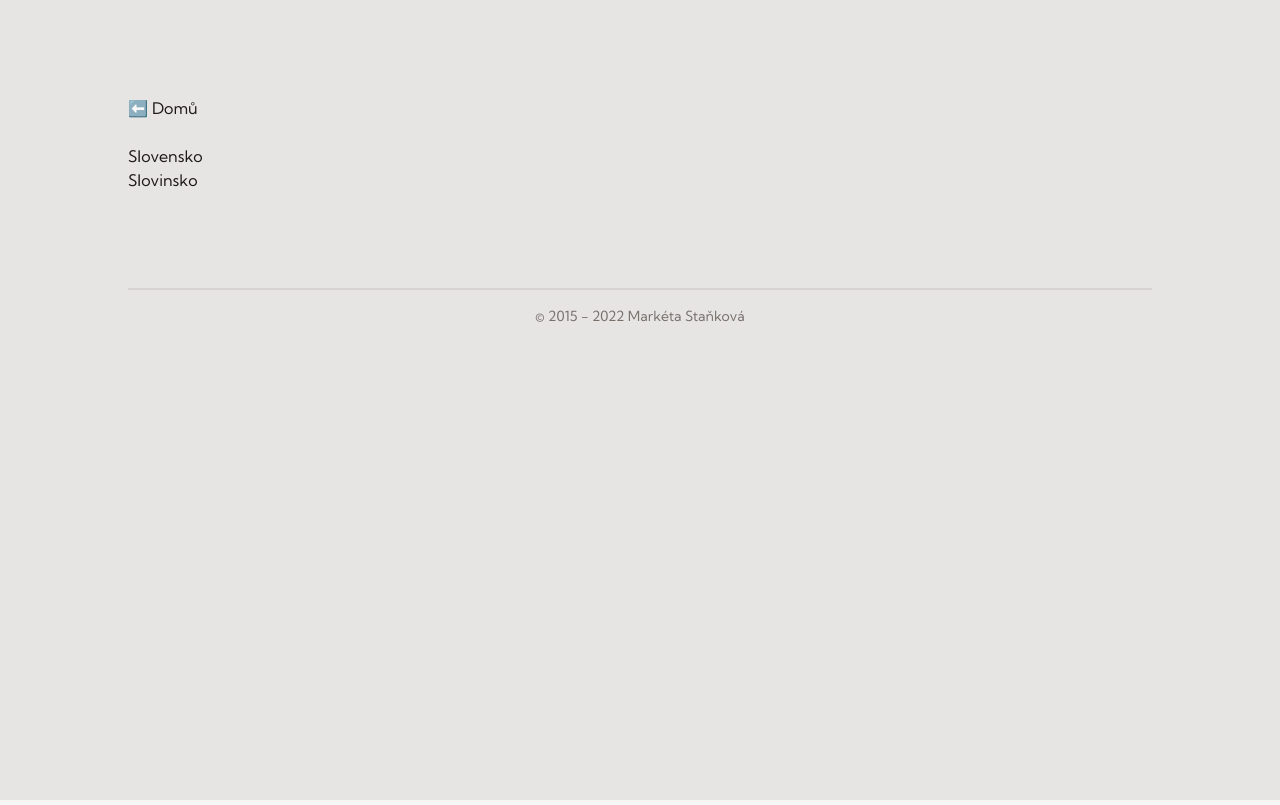
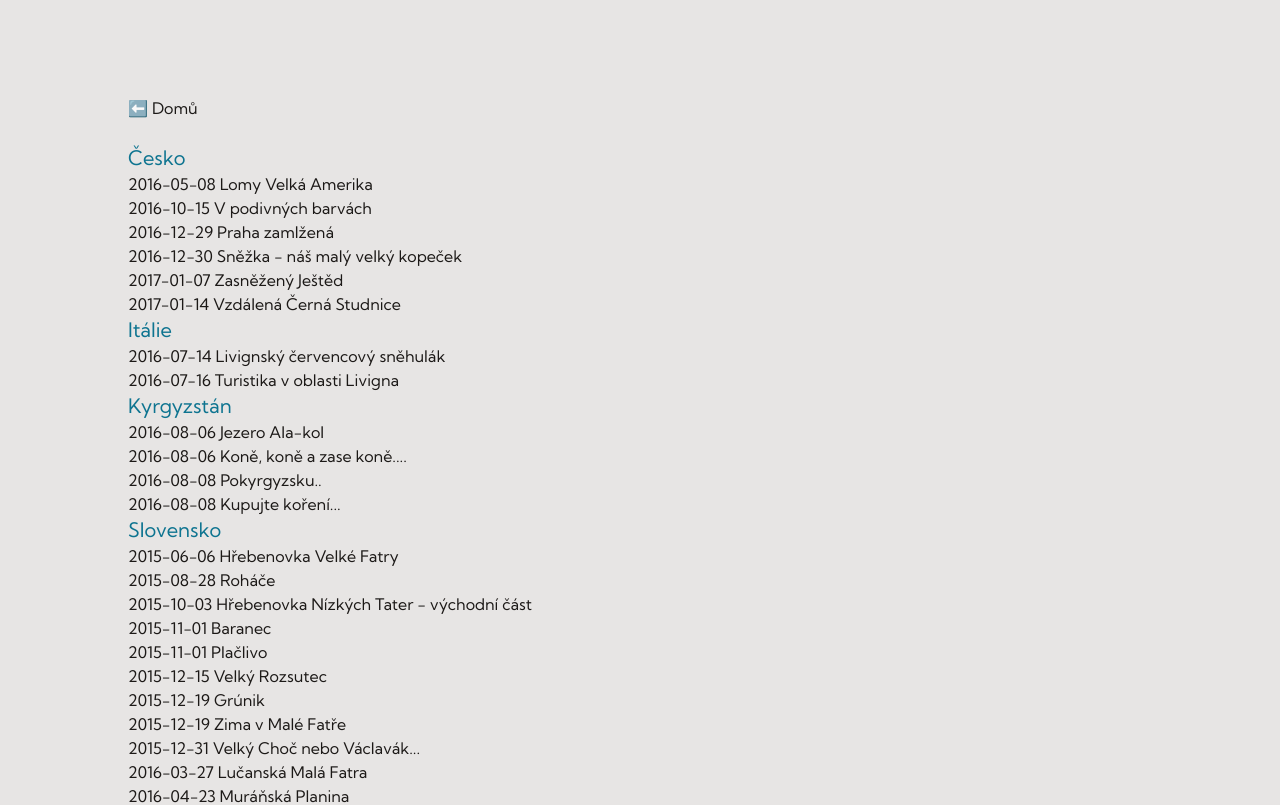
Before and after one commit to mstanka/ms-nakopec, a Next.js app: page /tags in a window 1280 px wide. Shown: the top 805 px of the page. Built offline with nearby package versions, Linux system fonts and the light colour scheme; a web font is replaced by a local one.

Commit message:
show posts per tag

```diff
--- a/pages/tags/index.js
+++ b/pages/tags/index.js
@@ -2,9 +2,14 @@ import fs from "fs";
 import matter from "gray-matter";
 import path from "path";
 import CustomLink from "../../components/CustomLink";
-import { tagFilePaths, TAGS_PATH } from "../../utils/mdxUtils";
+import {
+  postFilePaths,
+  POSTS_PATH,
+  tagFilePaths,
+  TAGS_PATH,
+} from "../../utils/mdxUtils";
 
-export default function Tags({ tags }) {
+export default function Tags({ tags, posts }) {
   return (
     <>
       <CustomLink href="/" className="block mb-6">
@@ -12,13 +17,20 @@ export default function Tags({ tags }) {
       </CustomLink>
       <ul>
         {tags.map((tag) => (
-          <li key={tag.tagPath}>
-            <CustomLink
-              as={`/tags/${tag.filePath.replace(/\.mdx?$/, "")}`}
-              href={`/tags/[tag]`}
-            >
-              <a>{tag.data.title}</a>
-            </CustomLink>
+          <li key={tag.filePath}>
+            <h2>{tag.data.title}</h2>
+            {posts
+              .filter((post) => post.data.tags === tag.data.title)
+              .map((post) => (
+                <li key={post.filePath}>
+                  <CustomLink
+                    as={`/posts/${post.filePath.replace(/\.mdx?$/, "")}`}
+                    href={`/posts/[slug]`}
+                  >
+                    <a>{post.data.title}</a>
+                  </CustomLink>
+                </li>
+              ))}
           </li>
         ))}
       </ul>
@@ -38,5 +50,16 @@ export function getStaticProps() {
     };
   });
 
-  return { props: { tags } };
+  const posts = postFilePaths.map((filePath) => {
+    const source = fs.readFileSync(path.join(POSTS_PATH, filePath));
+    const { content, data } = matter(source);
+
+    return {
+      content,
+      data,
+      filePath,
+    };
+  });
+
+  return { props: { tags, posts } };
 }
--- /dev/null
+++ b/tags/cesko.mdx
@@ -0,0 +1,5 @@
+---
+title: Česko
+---
+
+Česko
--- /dev/null
+++ b/tags/italie.mdx
@@ -0,0 +1,5 @@
+---
+title: Itálie
+---
+
+Itálie
--- /dev/null
+++ b/tags/kyrgyzstan.mdx
@@ -0,0 +1,5 @@
+---
+title: Kyrgyzstán
+---
+
+Kyrgyzstán
```
